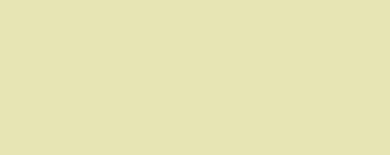
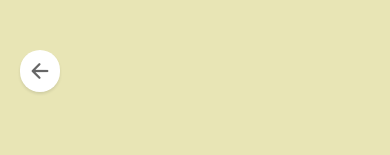
Before and after one commit to LeeDev428/fin-wise_finance-tracker, a React Native app in the folder frontend/: screen /Login in a window 390 px wide. Shown: the top 155 px of the page. Built offline with nearby package versions, Linux system fonts and the light colour scheme.

Commit message:
Update LoginScreen.js

```diff
--- a/frontend/src/screens/LoginScreen.js
+++ b/frontend/src/screens/LoginScreen.js
@@ -44,6 +44,14 @@ const LoginScreen = ({ navigation }) => {
       style={styles.container}
       behavior={Platform.OS === 'ios' ? 'padding' : 'height'}
     >
+      {/* Back Button */}
+      <TouchableOpacity
+        style={styles.backButton}
+        onPress={() => navigation.goBack()}
+      >
+        <Ionicons name="arrow-back" size={24} color="#666" />
+      </TouchableOpacity>
+
       <ScrollView
         contentContainerStyle={styles.scrollContainer}
         keyboardShouldPersistTaps="handled"
@@ -131,6 +139,20 @@ const styles = StyleSheet.create({
   container: {
     flex: 1,
     backgroundColor: colors.primary,
+  },
+  backButton: {
+    position: 'absolute',
+    top: 50,
+    left: 20,
+    zIndex: 10,
+    padding: 8,
+    backgroundColor: colors.white,
+    borderRadius: 20,
+    shadowColor: '#000',
+    shadowOffset: { width: 0, height: 2 },
+    shadowOpacity: 0.1,
+    shadowRadius: 3,
+    elevation: 3,
   },
   scrollContainer: {
     flexGrow: 1,
```
